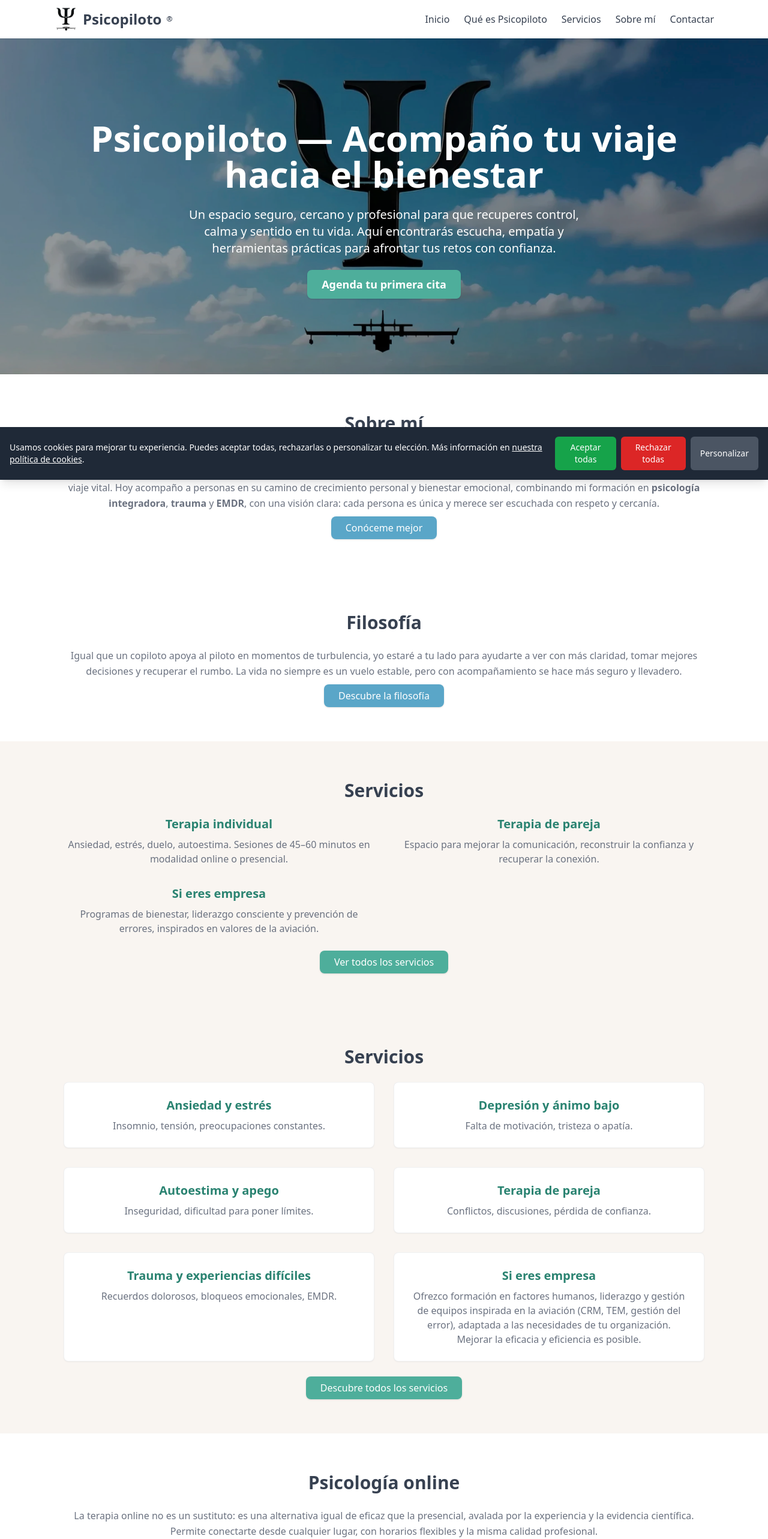
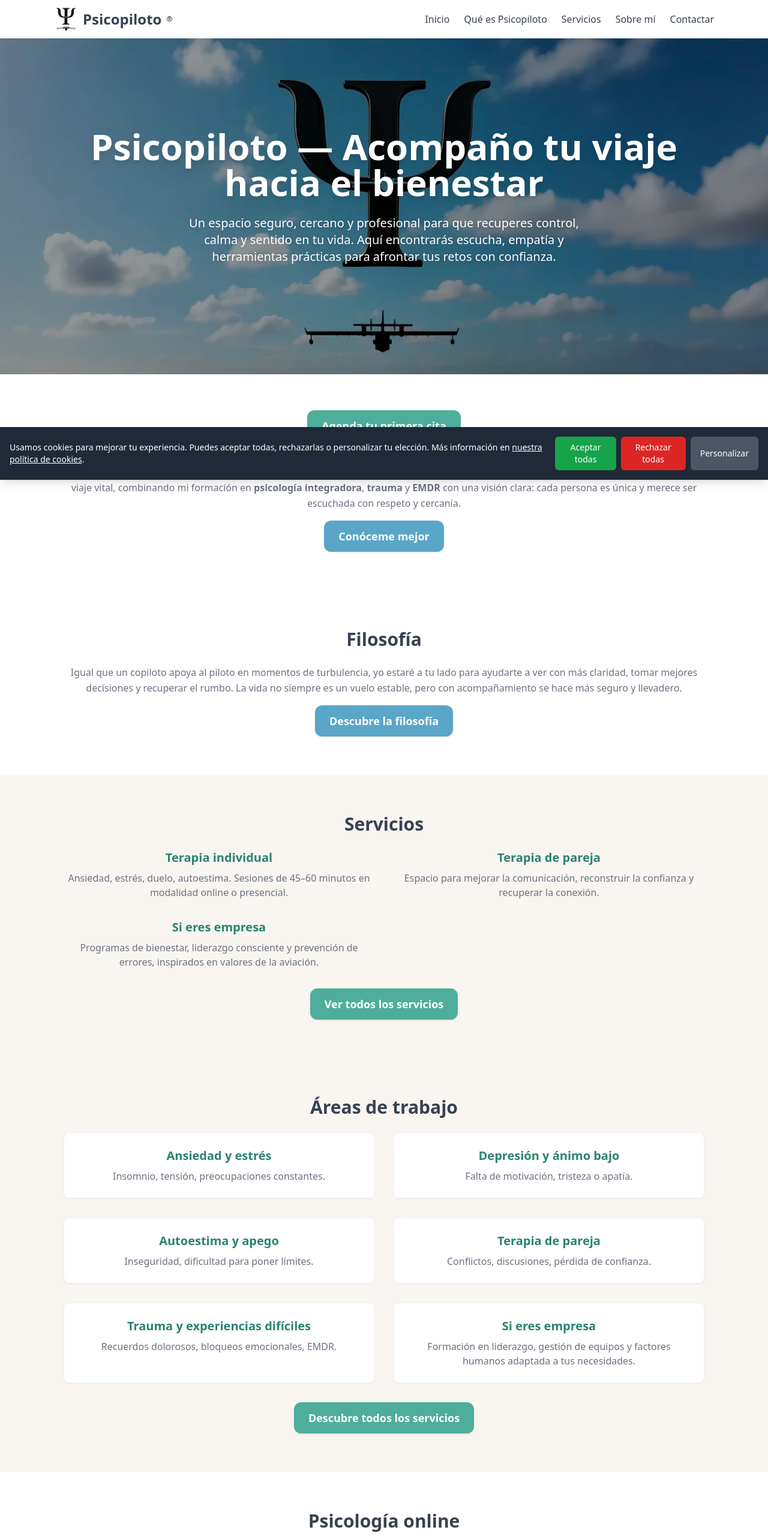
Before and after one commit to psicopiloto/psicopilotopage1, a Next.js app: page / in a window 1280 px wide. Shown: the top 2566 px of the page at 60% size. Built offline with nearby package versions, Linux system fonts and the light colour scheme.

Commit message:
Update index.js

```diff
--- a/pages/index.js
+++ b/pages/index.js
@@ -1,8 +1,8 @@
 import Nav from "../components/Nav";
 import Footer from "../components/Footer";
-import Image from "next/image";
-import Link from "next/link";
 import { NextSeo } from "next-seo";
+import PageHeader from "../components/PageHeader";
+import AnimatedCTA from "../components/AnimatedCTA";
 
 export default function Home() {
   return (
@@ -12,28 +12,20 @@ export default function Home() {
         description="Psicopiloto ofrece psicoterapia online y presencial en Granada: ansiedad, estrés, depresión, autoestima, trauma, EMDR y terapia de pareja. Acompaño tu viaje hacia el bienestar emocional."
         canonical="https://psicopiloto.com/"
         additionalMetaTags={[
-          {
-            name: "keywords",
-            content:
-              "psicólogo Granada, psicólogo online, terapia ansiedad, depresión, autoestima, trauma, EMDR, terapia de pareja, psicología integradora",
-          },
-          {
-            name: "author",
-            content: "Psicopiloto",
-          },
+          { name: "keywords", content: "psicólogo Granada, psicólogo online, terapia ansiedad, depresión, autoestima, trauma, EMDR, terapia de pareja, psicología integradora" },
+          { name: "author", content: "Jose Carlos Rodríguez Retamar" },
         ]}
         openGraph={{
           url: "https://psicopiloto.com/",
           title: "Psicólogo online y presencial en Granada | Psicopiloto",
-          description:
-            "Psicopiloto ofrece psicoterapia online y presencial en Granada: ansiedad, estrés, depresión, autoestima, trauma, EMDR y terapia de pareja.",
+          description: "Psicopiloto ofrece psicoterapia online y presencial en Granada: ansiedad, estrés, depresión, autoestima, trauma, EMDR y terapia de pareja.",
           images: [
             {
-              url: "https://psicopiloto.com/images/seo/home.jpg",
+              url: "/fotoinicio1.webp",
               width: 1200,
               height: 630,
               alt: "Psicólogo online y presencial en Granada - Psicopiloto",
-              type: "image/jpeg",
+              type: "image/webp",
             },
           ],
           site_name: "Psicopiloto",
@@ -41,32 +33,17 @@ export default function Home() {
       />
 
       <Nav />
+
       <main className="flex-grow pt-16">
         {/* HERO */}
-        <section className="relative h-[70vh] flex items-center justify-center">
-          <Image
-            src="/fotoinicio1.webp"
-            alt="Psicólogo online en Granada - Psicopiloto"
-            fill
-            style={{ objectFit: "cover" }}
-            priority
-          />
-          <div className="absolute inset-0 bg-black/40 z-10" />
-          <div className="container mx-auto text-center text-white z-20 relative">
-            <h1 className="text-4xl md:text-6xl font-bold mb-6">
-              Psicopiloto — Acompaño tu viaje hacia el bienestar
-            </h1>
-            <p className="text-lg md:text-xl mb-8 max-w-2xl mx-auto">
-              Un espacio seguro, cercano y profesional para que recuperes control, calma y sentido en tu vida.
-              Aquí encontrarás escucha, empatía y herramientas prácticas para afrontar tus retos con confianza.
-            </p>
-            <Link href="/contacto" legacyBehavior>
-              <a className="px-6 py-3 bg-psicopiloto-green-500 text-white rounded-lg text-lg font-semibold shadow hover:bg-psicopiloto-green-600 transition">
-                Agenda tu primera cita
-              </a>
-            </Link>
-          </div>
-        </section>
+        <PageHeader
+          title="Psicopiloto — Acompaño tu viaje hacia el bienestar"
+          subtitle="Un espacio seguro, cercano y profesional para que recuperes control, calma y sentido en tu vida. Aquí encontrarás escucha, empatía y herramientas prácticas para afrontar tus retos con confianza."
+          backgroundImage="/fotoinicio1.webp"
+        />
+        <div className="absolute inset-x-0 bottom-16 text-center z-30">
+          <AnimatedCTA href="/contacto" text="Agenda tu primera cita" color="green" />
+        </div>
 
         {/* SOBRE MÍ */}
         <section className="py-16 bg-white">
@@ -75,34 +52,20 @@ export default function Home() {
             <p className="leading-relaxed mb-4 text-psicopiloto-gray-500">
               Soy psicólogo con una trayectoria poco común: antes fui <strong>piloto militar de los aviones apagafuegos del 43 Grupo de FF.AA.</strong>
               De la aviación aprendí valores como la humildad, el trabajo en equipo y la gestión de errores.
-              Ahora los aplico a la psicología para acompañarte en tu propio viaje vital. Hoy acompaño a personas en su camino de crecimiento personal y
-              bienestar emocional, combinando mi formación en{" "}
-              <strong>psicología integradora</strong>, <strong>trauma</strong> y{" "}
-              <strong>EMDR</strong>, con una visión clara: cada persona es única y
-              merece ser escuchada con respeto y cercanía.
+              Ahora los aplico a la psicología para acompañarte en tu propio viaje vital, combinando mi formación en <strong>psicología integradora</strong>, <strong>trauma</strong> y <strong>EMDR</strong> con una visión clara: cada persona es única y merece ser escuchada con respeto y cercanía.
             </p>
-            <Link href="/sobre-mi" legacyBehavior>
-              <a className="px-6 py-2 bg-psicopiloto-blue-500 text-white rounded-lg font-medium shadow hover:bg-psicopiloto-blue-600 transition">
-                Conóceme mejor
-              </a>
-            </Link>
+            <AnimatedCTA href="/sobre-mi" text="Conóceme mejor" color="blue" />
           </div>
         </section>
 
-{/* FILOSOFÍA */}
+        {/* FILOSOFÍA */}
         <section className="py-16 bg-white">
           <div className="container mx-auto max-w-4xl text-center">
             <h2 className="text-3xl font-semibold mb-6 text-psicopiloto-gray-700">Filosofía</h2>
             <p className="leading-relaxed mb-4 text-psicopiloto-gray-500">
-              Igual que un copiloto apoya al piloto en momentos de turbulencia, yo estaré a tu lado para ayudarte a ver con más claridad,
-              tomar mejores decisiones y recuperar el rumbo.
-              La vida no siempre es un vuelo estable, pero con acompañamiento se hace más seguro y llevadero.
+              Igual que un copiloto apoya al piloto en momentos de turbulencia, yo estaré a tu lado para ayudarte a ver con más claridad, tomar mejores decisiones y recuperar el rumbo. La vida no siempre es un vuelo estable, pero con acompañamiento se hace más seguro y llevadero.
             </p>
-            <Link href="/que-es-psicopiloto" legacyBehavior>
-              <a className="px-6 py-2 bg-psicopiloto-blue-500 text-white rounded-lg font-medium shadow hover:bg-psicopiloto-blue-600 transition">
-                Descubre la filosofía
-              </a>
-            </Link>
+            <AnimatedCTA href="/que-es-psicopiloto" text="Descubre la filosofía" color="blue" />
           </div>
         </section>
 
@@ -125,11 +88,7 @@ export default function Home() {
               </div>
             </div>
             <div className="mt-8">
-              <Link href="/servicios" legacyBehavior>
-                <a className="px-6 py-2 bg-psicopiloto-green-500 text-white rounded-lg font-medium shadow hover:bg-psicopiloto-green-600 transition">
-                  Ver todos los servicios
-                </a>
-              </Link>
+              <AnimatedCTA href="/servicios" text="Ver todos los servicios" color="green" />
             </div>
           </div>
         </section>
@@ -137,7 +96,7 @@ export default function Home() {
         {/* ÁREAS DE TRABAJO */}
         <section className="py-16 bg-psicopiloto-sand-50">
           <div className="container mx-auto max-w-5xl text-center">
-            <h2 className="text-3xl font-semibold mb-6 text-psicopiloto-gray-700">Servicios</h2>
+            <h2 className="text-3xl font-semibold mb-6 text-psicopiloto-gray-700">Áreas de trabajo</h2>
             <div className="grid md:grid-cols-2 gap-8">
               {[
                 { title: "Ansiedad y estrés", desc: "Insomnio, tensión, preocupaciones constantes." },
@@ -145,38 +104,24 @@ export default function Home() {
                 { title: "Autoestima y apego", desc: "Inseguridad, dificultad para poner límites." },
                 { title: "Terapia de pareja", desc: "Conflictos, discusiones, pérdida de confianza." },
                 { title: "Trauma y experiencias difíciles", desc: "Recuerdos dolorosos, bloqueos emocionales, EMDR." },
-                { title: "Si eres empresa", desc: "Ofrezco formación en factores humanos, liderazgo y gestión de equipos inspirada en la aviación (CRM, TEM, gestión del error), adaptada a las necesidades de tu organización. Mejorar la eficacia y eficiencia es posible." }
+                { title: "Si eres empresa", desc: "Formación en liderazgo, gestión de equipos y factores humanos adaptada a tus necesidades." }
               ].map((s, i) => (
-                <div
-                  key={i}
-                  className="p-6 bg-white rounded-lg shadow-sm border border-psicopiloto-gray-500/10"
-                >
-                  <h3 className="font-semibold text-xl mb-2 text-psicopiloto-green-600">
-                    {s.title}
-                  </h3>
+                <div key={i} className="p-6 bg-white rounded-lg shadow-sm border border-psicopiloto-gray-500/10">
+                  <h3 className="font-semibold text-xl mb-2 text-psicopiloto-green-600">{s.title}</h3>
                   <p className="text-psicopiloto-gray-500">{s.desc}</p>
                 </div>
               ))}
             </div>
             <div className="mt-8">
-              <Link href="/servicios" legacyBehavior>
-               <a className="px-6 py-2 bg-psicopiloto-green-500 text-white rounded-lg font-medium shadow hover:bg-psicopiloto-green-600 transition">
-                  Descubre todos los servicios
-                </a>
-              </Link>
+              <AnimatedCTA href="/servicios" text="Descubre todos los servicios" color="green" />
             </div>
           </div>
         </section>
-
 
         {/* TERAPIA ONLINE */}
         <section className="py-16 bg-white">
           <div className="container mx-auto max-w-4xl text-center">
             <h2 className="text-3xl font-semibold mb-6 text-psicopiloto-gray-700">Psicología online</h2>
-            <p className="leading-relaxed mb-4 text-psicopiloto-gray-500">
-              La terapia online no es un sustituto: es una alternativa igual de eficaz que la presencial, avalada por la experiencia y la evidencia científica.
-              Permite conectarte desde cualquier lugar, con horarios flexibles y la misma calidad profesional.
-            </p>
             <div className="grid grid-cols-1 md:grid-cols-2 gap-4">
               {[
                 "Comodidad: conéctate desde casa, oficina o de viaje.",
@@ -188,20 +133,9 @@ export default function Home() {
                 "Evidencia científica: tan eficaz como la presencial en muchos casos.",
                 "Menor ansiedad inicial al hablar desde un entorno familiar.",
               ].map((item, i) => (
-                <div
-                  key={i}
-                  className="flex items-start gap-4 p-4 bg-psicopiloto-sand-50 rounded-lg shadow-sm hover:shadow-md transition"
-                >
+                <div key={i} className="flex items-start gap-4 p-4 bg-psicopiloto-sand-50 rounded-lg shadow-sm hover:shadow-md transition">
                   <span className="flex-none w-10 h-10 rounded-full bg-psicopiloto-green-500 text-white inline-flex items-center justify-center">
-                    <svg
-                      className="w-5 h-5"
-                      fill="none"
-                      stroke="currentColor"
-                      strokeWidth="2"
-                      viewBox="0 0 24 24"
-                      xmlns="http://www.w3.org/2000/svg"
-                      aria-hidden="true"
-                    >
+                    <svg className="w-5 h-5" fill="none" stroke="currentColor" strokeWidth="2" viewBox="0 0 24 24" aria-hidden="true">
                       <path strokeLinecap="round" strokeLinejoin="round" d="M5 13l4 4L19 7" />
                     </svg>
                   </span>
@@ -210,14 +144,8 @@ export default function Home() {
               ))}
             </div>
             <div className="mt-8 text-center">
-              <p className="text-sm text-psicopiloto-gray-500 mb-4">
-                ¿Te interesa la comodidad y eficacia de la terapia online?
-              </p>
-              <Link href="/servicios#online" legacyBehavior>
-                <a className="inline-block px-6 py-3 bg-psicopiloto-green-500 text-white rounded-lg text-lg font-semibold shadow hover:bg-psicopiloto-green-600 transition">
-                  Quiero una consulta online
-                </a>
-              </Link>
+              <p className="text-sm text-psicopiloto-gray-500 mb-4">¿Te interesa la comodidad y eficacia de la terapia online?</p>
+              <AnimatedCTA href="/servicios#online" text="Quiero una consulta online" color="green" />
             </div>
           </div>
         </section>
@@ -227,17 +155,13 @@ export default function Home() {
           <div className="container mx-auto text-center">
             <h2 className="text-3xl font-semibold mb-6 text-psicopiloto-gray-700">Da el primer paso</h2>
             <p className="leading-relaxed mb-6 text-psicopiloto-gray-500">
-              No tienes que hacerlo todo hoy ni solo. A veces lo más difícil es animarse a empezar, pero también es el paso que abre nuevas posibilidades.
-              Estoy aquí para escucharte y acompañarte en tu viaje.
+              No tienes que hacerlo todo hoy ni solo. A veces lo más difícil es animarse a empezar, pero también es el paso que abre nuevas posibilidades. Estoy aquí para escucharte y acompañarte en tu viaje.
             </p>
-            <Link href="/contacto" legacyBehavior>
-              <a className="px-6 py-3 bg-psicopiloto-blue-500 text-white rounded-lg text-lg font-semibold shadow hover:bg-psicopiloto-blue-600 transition">
-                Contacta
-              </a>
-            </Link>
+            <AnimatedCTA href="/contacto" text="Contacta" color="blue" />
           </div>
         </section>
       </main>
+
       <Footer />
     </div>
   );
```
